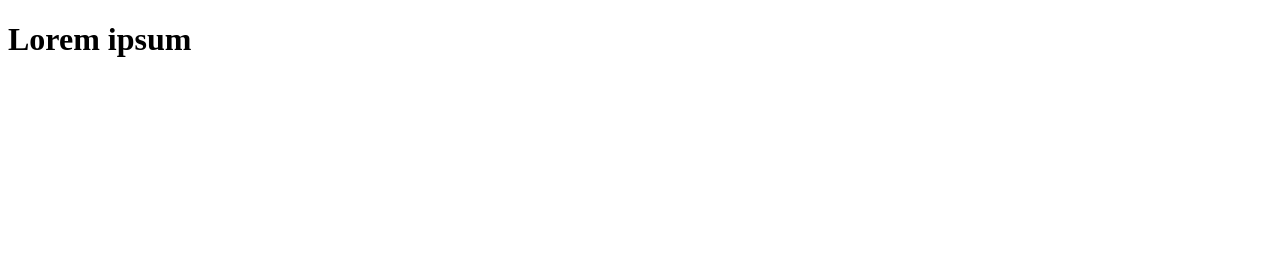
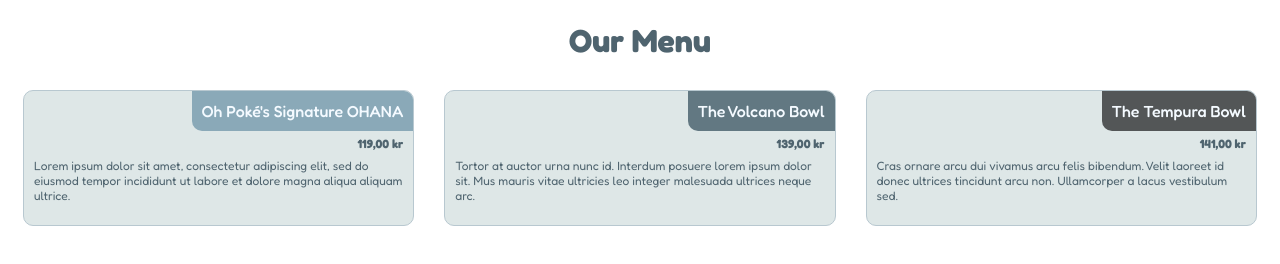
Before and after one commit to mrgeorgios/Restaurant-Website, a plain HTML site: page module2-solution/index.html in a window 1280 px wide. Drawn offline with Linux system fonts and the light colour scheme.

Commit message:
index html full work of the site

```diff
--- a/module2-solution/index.html
+++ b/module2-solution/index.html
@@ -1,11 +1,132 @@
 <!DOCTYPE html>
 <html lang="en">
 <head>
-    <meta charset="UTF-8">
-    <meta name="viewport" content="width=device-width, initial-scale=1.0">
-    <title>Oh Poké</title>
+<meta charset="UTF-8">
+<meta name="viewport" content="width=device-width, initial-scale=1.0">
+<title>Oh Poké</title>
+<link rel="stylesheet" href="CSS/stylesheet.css">
+<link rel="preconnect" href="https://fonts.googleapis.com">
+<link rel="preconnect" href="https://fonts.gstatic.com" crossorigin>
+<link href="https://fonts.googleapis.com/css2?family=Fredoka:wght@300;400;500;600;700&family=Playfair+Display:wght@400;700&display=swap" rel="stylesheet">
+
+<style>
+
+/********** Base styles **********/
+* {
+    box-sizing: border-box;
+}
+body {
+    font-family: "Fredoka", Calibri, Tahoma, sans-serif;;
+}
+h1 {
+    color: #4F646F;
+    width: 100%;
+    margin-bottom: 15px;
+    text-align: center;
+}
+h2 {
+    background-color: #535657;
+    color: #F4FAFF;
+    margin: 0;
+    font-size: 16px;
+    font-weight: 500;
+    padding: 10px;
+    border-radius: 0 0 0 10px;
+}
+h3 {
+    color: #4F646F;
+    margin: 0;
+    font-size: 12px;
+    font-weight: bold;
+    text-align: right;
+    padding: 5px 10px 10px 10px;
+}
+p {
+    color: #4F646F;
+    padding-top: 45px;
+    font-size: 12px;
+}
+
+/********** Custom styles **********/
+div.plate {
+    float: left;
+}
+div.content {
+    position: relative;
+    margin: 15px;
+    background-color: #DEE7E7;
+    border : 1px solid #b8c8d0;
+    border-radius: 10px;
+    padding: 10px;
+    overflow: hidden;
+}
+div.plate-header {
+    position: absolute;
+    top: 0px;
+    right: 0px;
+}
+div.plate-1 h2 {
+    background-color: #8aa9b8;
+}
+div.plate-2 h2 {
+    background-color: #627882;
+}
+
+
+/********** Desktop Devices **********/
+@media (min-width: 992px) {
+    div.plate  {
+        width: 33.33%;
+    }
+}
+
+/********** Tablet Devices **********/
+@media (min-width: 768px) and (max-width: 991px) {
+    div.plate-1,
+    div.plate-2  {
+        width: 50%;
+    }
+    div.plate-3  {
+        width: 100%;
+    }
+}
+
+/********** Mobile Devices **********/
+@media (max-width: 767px) {
+
+}
+
+</style>
 </head>
 <body>
-    <h1>Lorem ipsum</h1>
+    <h1>Our Menu</h1>
+    <div class="plate plate-1">
+        <div class="content">
+            <div class="plate-header">
+                <h2>Oh Poké's Signature OHANA</h2>
+                <h3>119,00 kr</h3>
+            </div>
+            <p>Lorem ipsum dolor sit amet, consectetur adipiscing elit, sed do eiusmod tempor incididunt ut labore et dolore magna aliqua aliquam ultrice.</p>
+        </div>
+    </div>
+    <div class="plate plate-2">
+        <div class="content">
+            <div class="plate-header">
+                <h2>The Volcano Bowl</h2>
+                <h3>139,00 kr</h3>
+            </div>
+            <p>Tortor at auctor urna nunc id. Interdum posuere lorem ipsum dolor sit. Mus mauris vitae ultricies leo integer malesuada ultrices neque arc.</p>
+        </div>
+    </div>
+    <div class="plate plate-3">
+        <div class="content">
+            <div class="plate-header">
+                <h2>The Tempura Bowl</h2>
+                <h3>141,00 kr</h3>
+            </div>
+            <p> Cras ornare arcu dui vivamus arcu felis bibendum. Velit laoreet id donec ultrices tincidunt arcu non. Ullamcorper a lacus vestibulum sed.</p>
+        </div>
+    </div>
+
 </body>
 </html>
```
